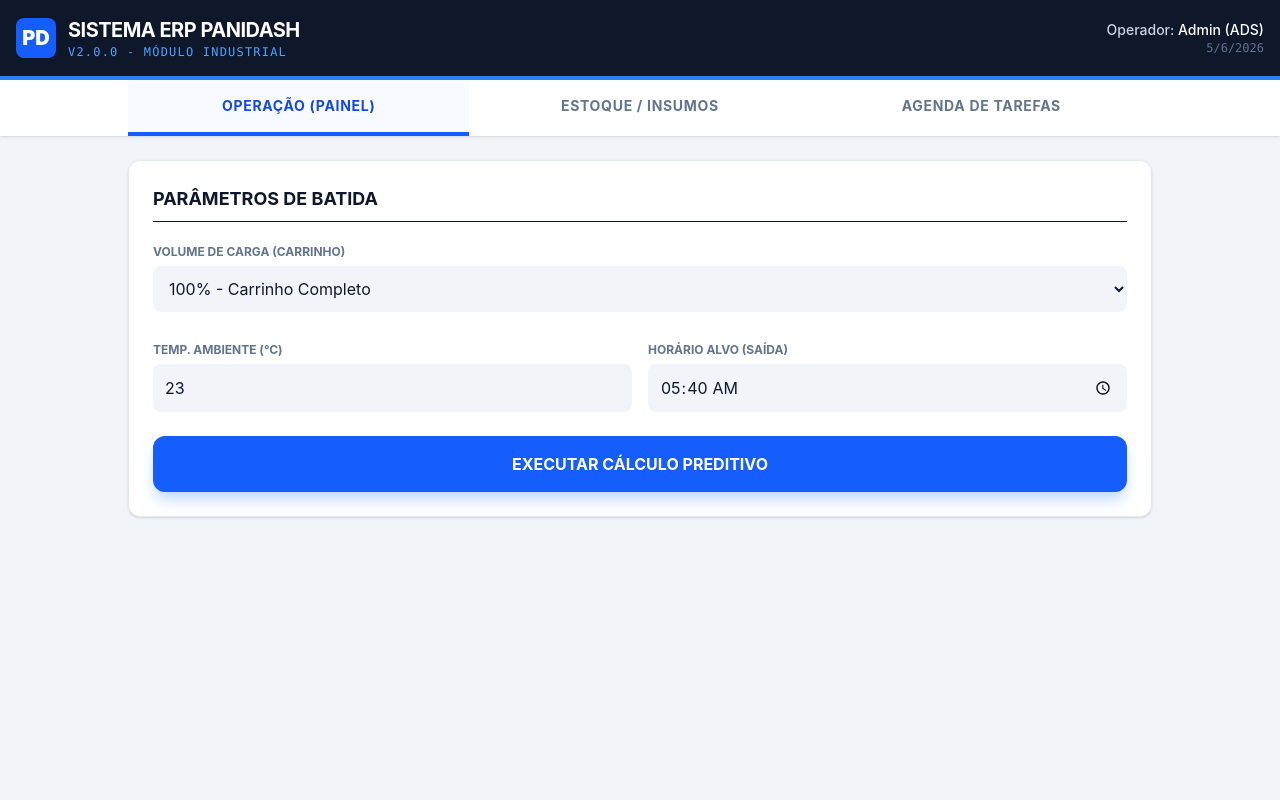
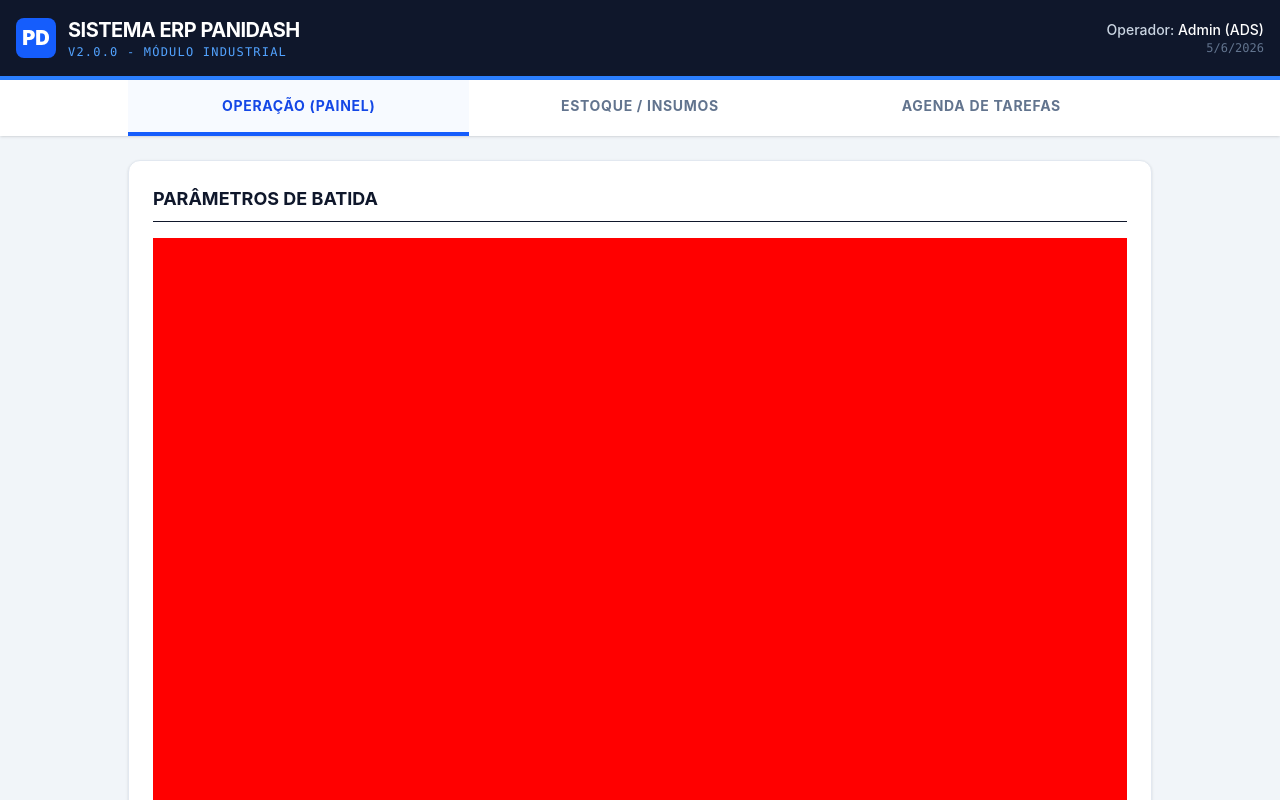
Before and after one commit to Rodrigosilvadevv/Sistempani, a React (Vite) app in the folder sistempani/: page / in a window 1280 px wide. Shown: the top 800 px of the page. Built offline with nearby package versions, Linux system fonts and the light colour scheme.

Commit message:
fix: limpando arquivos e ativando tailwindjlall

```diff
--- a/sistempani/src/App.jsx
+++ b/sistempani/src/App.jsx
@@ -91,11 +91,15 @@ const DashboardEmpresarial = () => {
 
   // ABA 1: OPERAÇÃO (Chão de Fábrica)
   const renderOperacao = () => (
+
     <div className="bg-white rounded-xl shadow-sm border border-slate-200 p-6 animate-fade-in">
       <h2 className="text-lg font-bold mb-4 border-b pb-2 flex justify-between items-center">
         <span>PARÂMETROS DE BATIDA</span>
         {resultadoCalculo && <span className="text-xs bg-green-100 text-green-800 px-2 py-1 rounded">Último: {resultadoCalculo.timestamp}</span>}
       </h2>
+      <div style={{ backgroundColor: 'red', minHeight: '100vh' }}>
+  {/* Conteúdo do seu sistema */}
+</div>
 
       <div className="space-y-6">
         <div>
```
